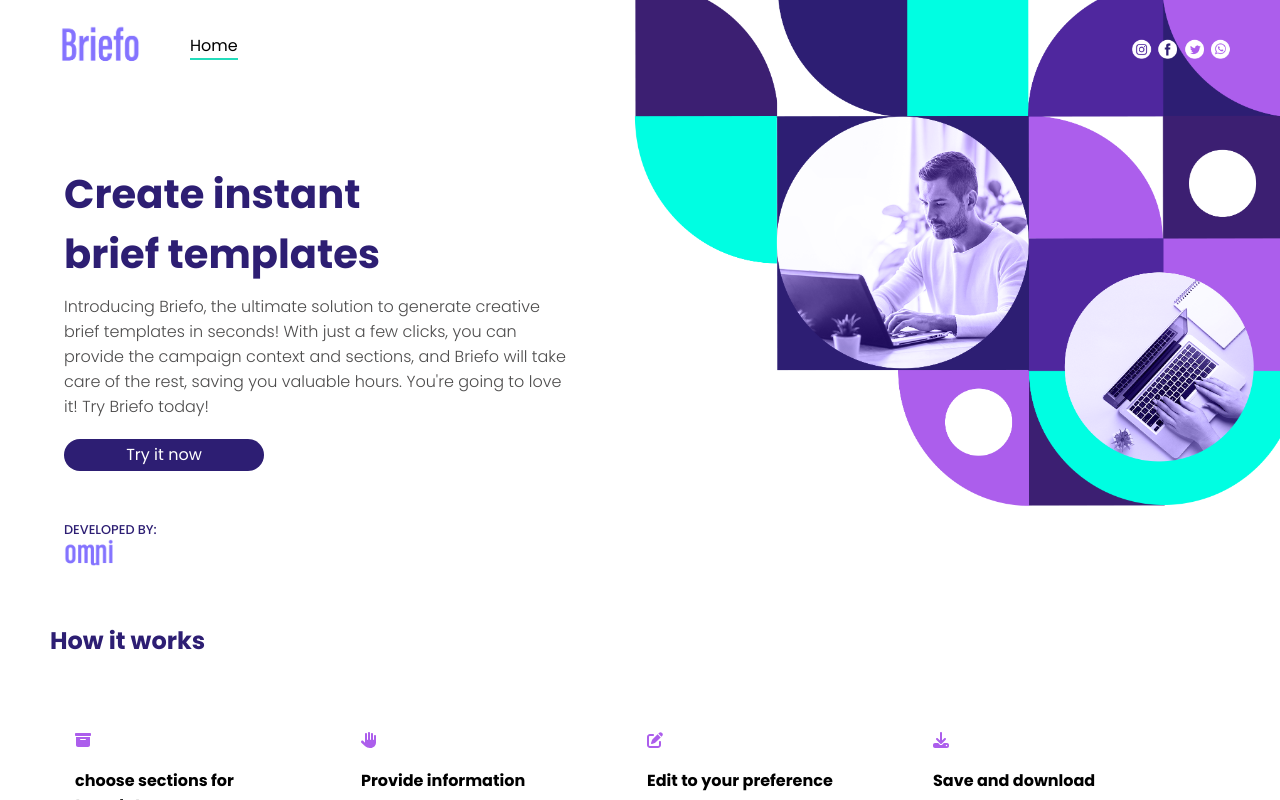
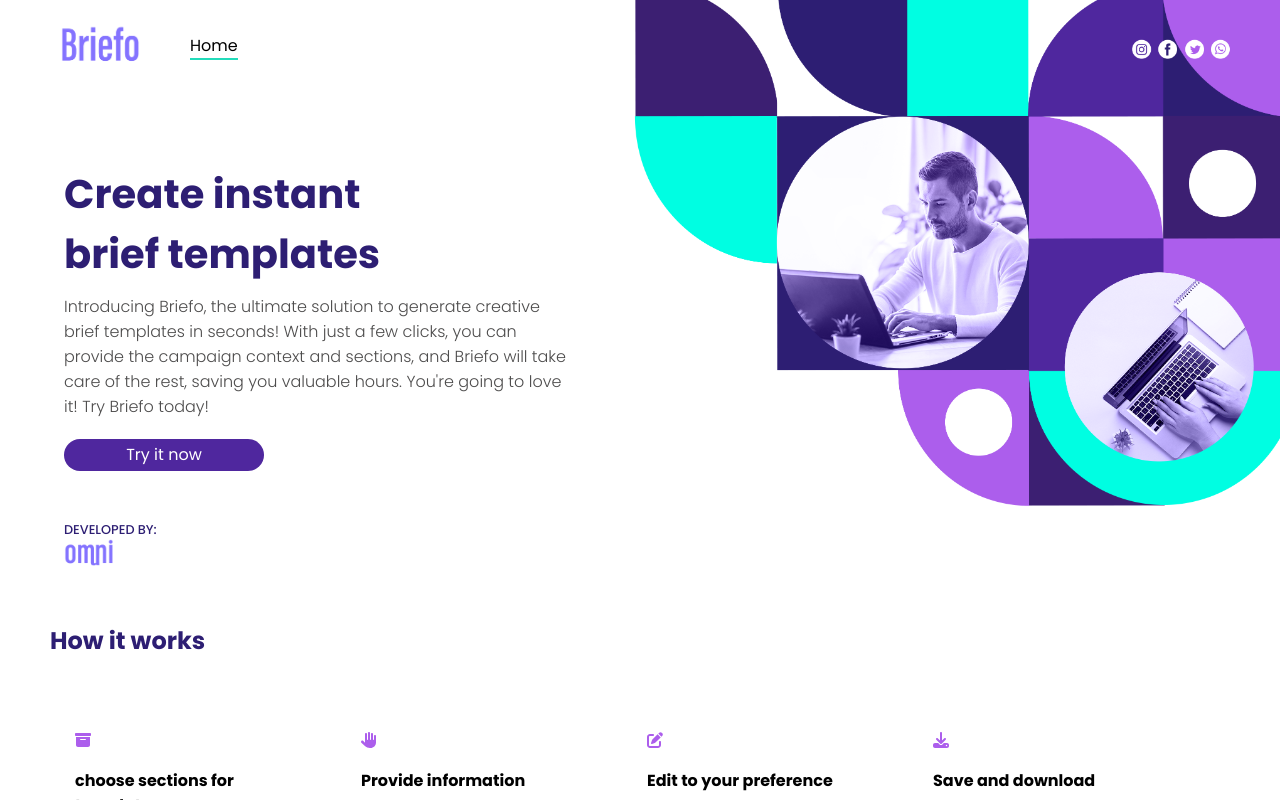
Before and after one commit to gaelzarco/ai-creative-assistant, a React (Create React App) app in the folder creative-assistant-app/: page / in a window 1280 px wide. In both pictures the pointer is over the button "Try it now". Shown: the top 800 px of the page. Built offline with nearby package versions, Linux system fonts and the light colour scheme.

Commit message:
add button hover effect

```diff
--- a/creative-assistant-app/src/components/button/button.css
+++ b/creative-assistant-app/src/components/button/button.css
@@ -9,3 +9,7 @@
   cursor: pointer;
   margin-top: 20px;
 }
+
+button:hover{
+  background-color: #4f279e;
+}
```
